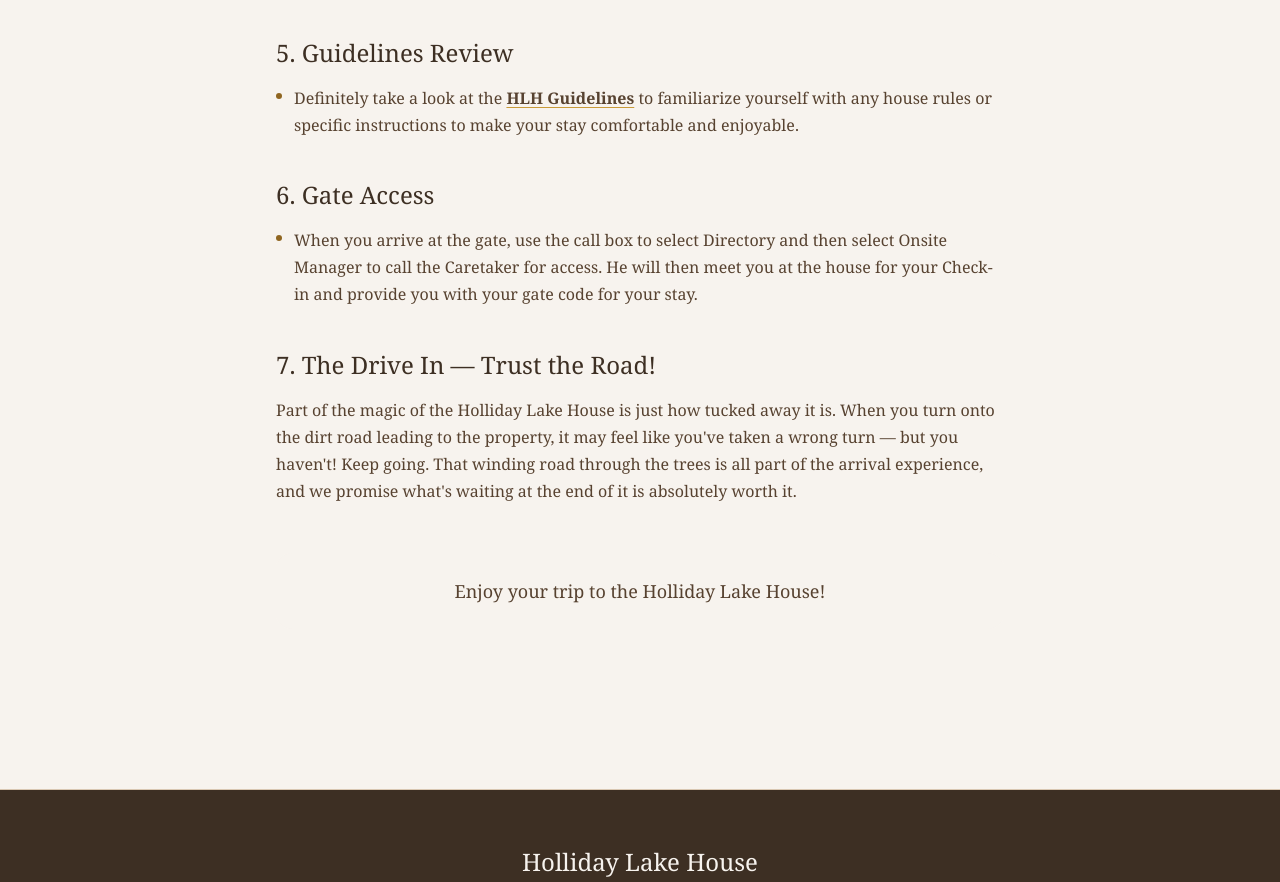
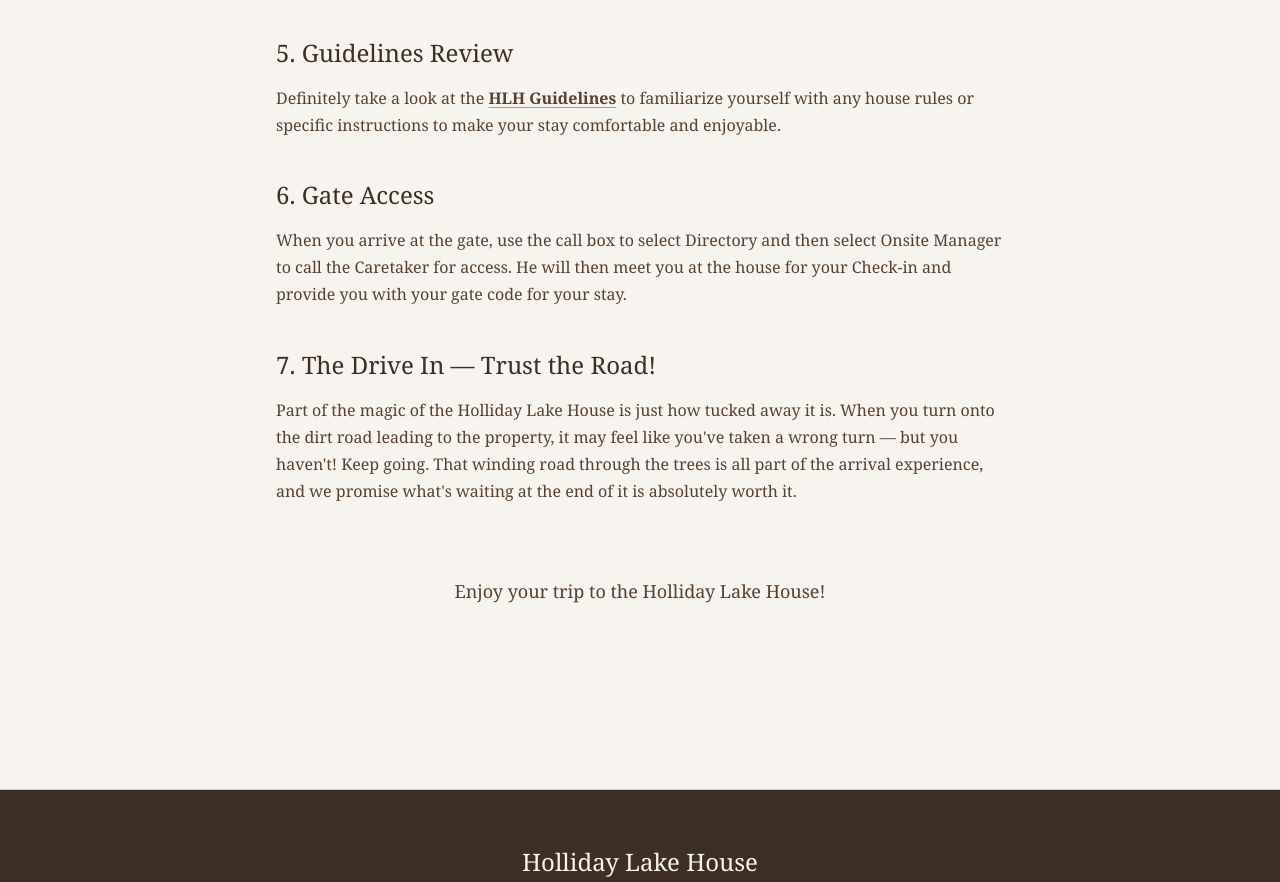
Before and after one commit to HLHOps/HLHWEB, an Astro site: page /quick-checklist in a window 1280 px wide. Shown: the part 1426-2308 px from the top of the page. Built offline with nearby package versions, Linux system fonts and the light colour scheme; Astro itself is replaced by a stand-in of ours.

Commit message:
Remove bullet from Guidelines Review and Gate Access sections (#24)
Sections 5 and 6 each held a single-item bulleted list. Convert them to
plain paragraphs (matching the Drive In prose style) so the gold bullet
dot no longer renders.


Claude-Session: https://claude.ai/code/session_017Z3SGvvN3ZcDuhot9tbMZb

Co-authored-by: Claude <noreply@anthropic.com>

```diff
--- a/src/pages/quick-checklist/index.astro
+++ b/src/pages/quick-checklist/index.astro
@@ -134,10 +134,7 @@ const googlePinUrl = 'https://maps.app.goo.gl/XXLDgRrYQX5iErQm7';
 
       <li>
         <h2 class="text-2xl text-bark-800">5. Guidelines Review</h2>
-        <ul class="mt-4 space-y-3">
-          <li class="flex gap-3">
-            <span class="mt-2 h-1.5 w-1.5 shrink-0 rounded-full bg-gold-600" aria-hidden="true"></span>
-            <span>
+        <p class="mt-4">
           Definitely take a look at the{' '}
           <a
             href={guidelinesUrl}
@@ -147,24 +144,17 @@ const googlePinUrl = 'https://maps.app.goo.gl/XXLDgRrYQX5iErQm7';
           >HLH Guidelines</a>{' '}
           to familiarize yourself with any house rules or specific
           instructions to make your stay comfortable and enjoyable.
-            </span>
-          </li>
-        </ul>
+        </p>
       </li>
 
       <li>
         <h2 class="text-2xl text-bark-800">6. Gate Access</h2>
-        <ul class="mt-4 space-y-3">
-          <li class="flex gap-3">
-            <span class="mt-2 h-1.5 w-1.5 shrink-0 rounded-full bg-gold-600" aria-hidden="true"></span>
-            <span>
+        <p class="mt-4">
           When you arrive at the gate, use the call box to select Directory
           and then select Onsite Manager to call the Caretaker for access.
           He will then meet you at the house for your Check-in and provide
           you with your gate code for your stay.
-            </span>
-          </li>
-        </ul>
+        </p>
       </li>
 
       <li>
```
Lines whose indentation alone changed are shown as unchanged.
